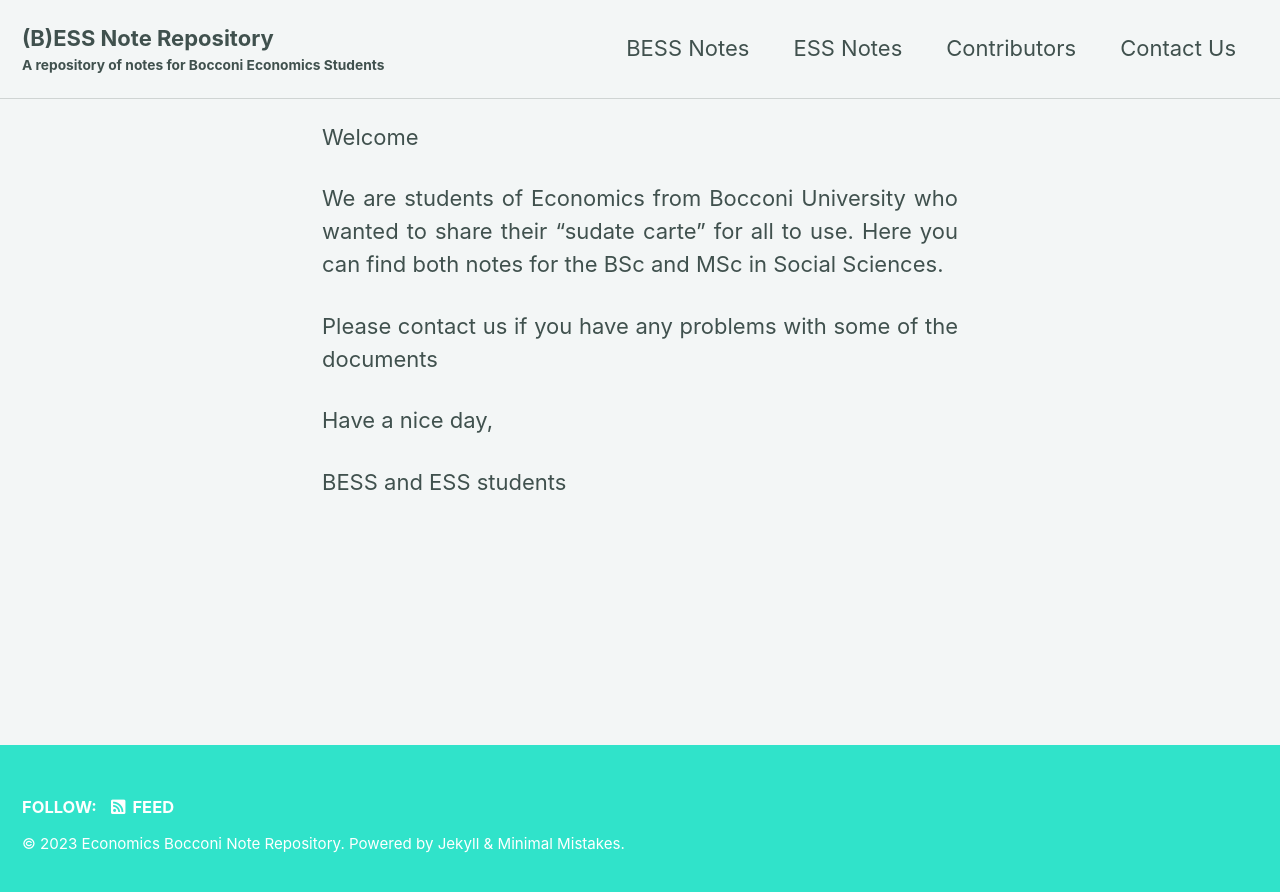
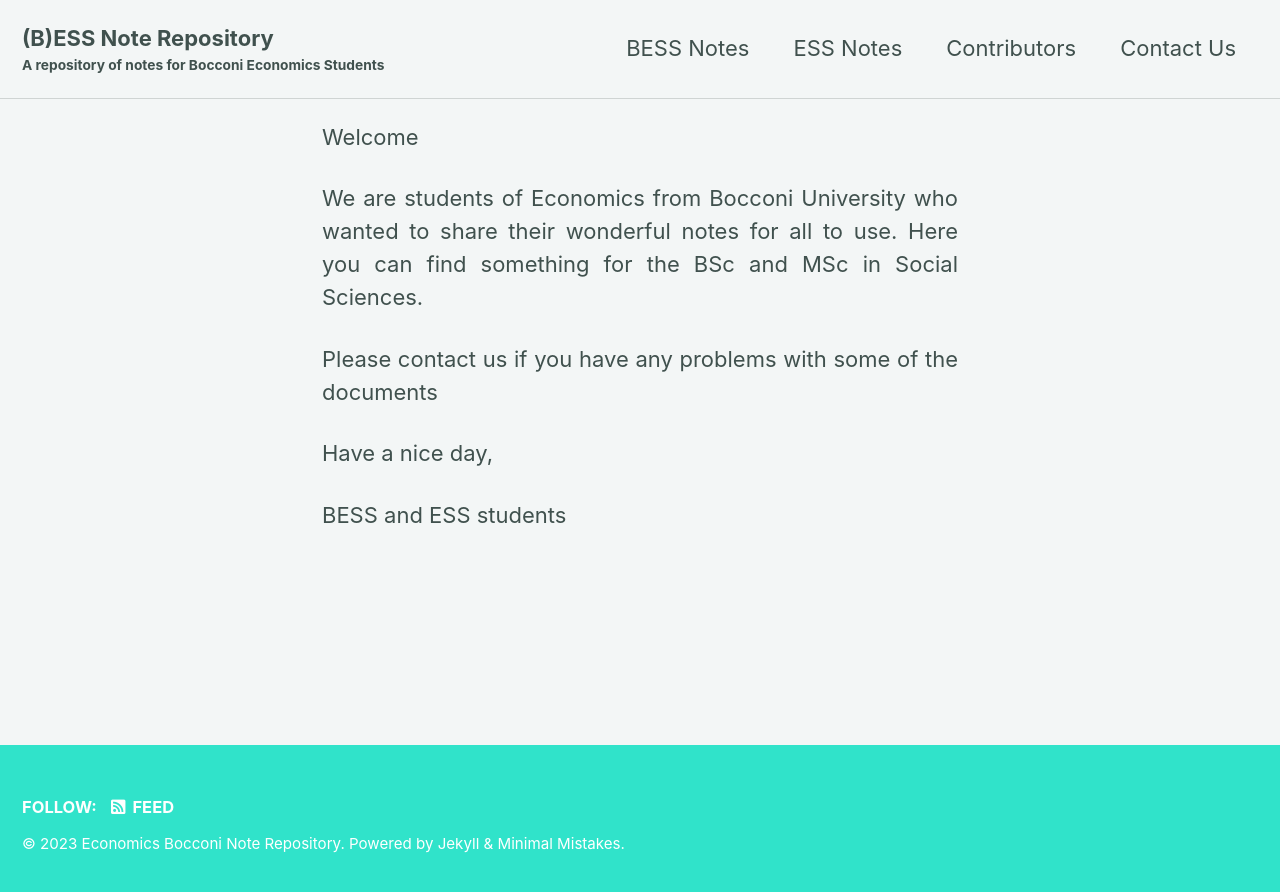
Before and after one commit to notesrepo/notesrepo.github.io, a Jekyll site: the page built from index.md, in a window 1280 px wide. Shown: the top 892 px of the page. Built offline with Jekyll 4.4.1, drawn with Linux system fonts in a browser that asks for light colours; cached includes are drawn as plain includes.

Commit message:
fixing code

```diff
--- a/index.md
+++ b/index.md
@@ -4,7 +4,7 @@ author_profile: false
 ---
 Welcome
 
-We are students of Economics from Bocconi University who wanted to share their "sudate carte" for all to use. Here you can find both notes for the BSc and MSc in Social Sciences.
+We are students of Economics from Bocconi University who wanted to share their wonderful notes for all to use. Here you can find something for the BSc and MSc in Social Sciences.
 {: style="text-align: justify;"}
 
 Please contact us if you have any problems with some of the documents
```
